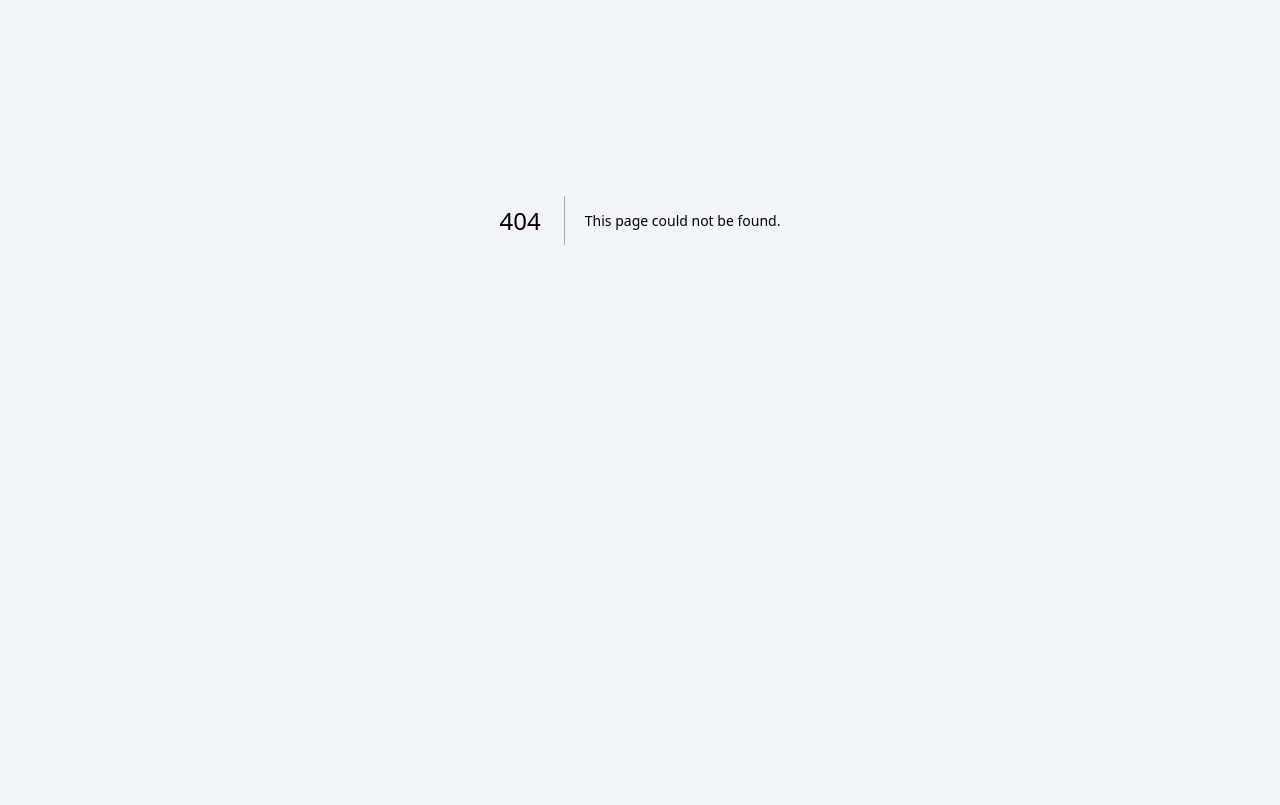
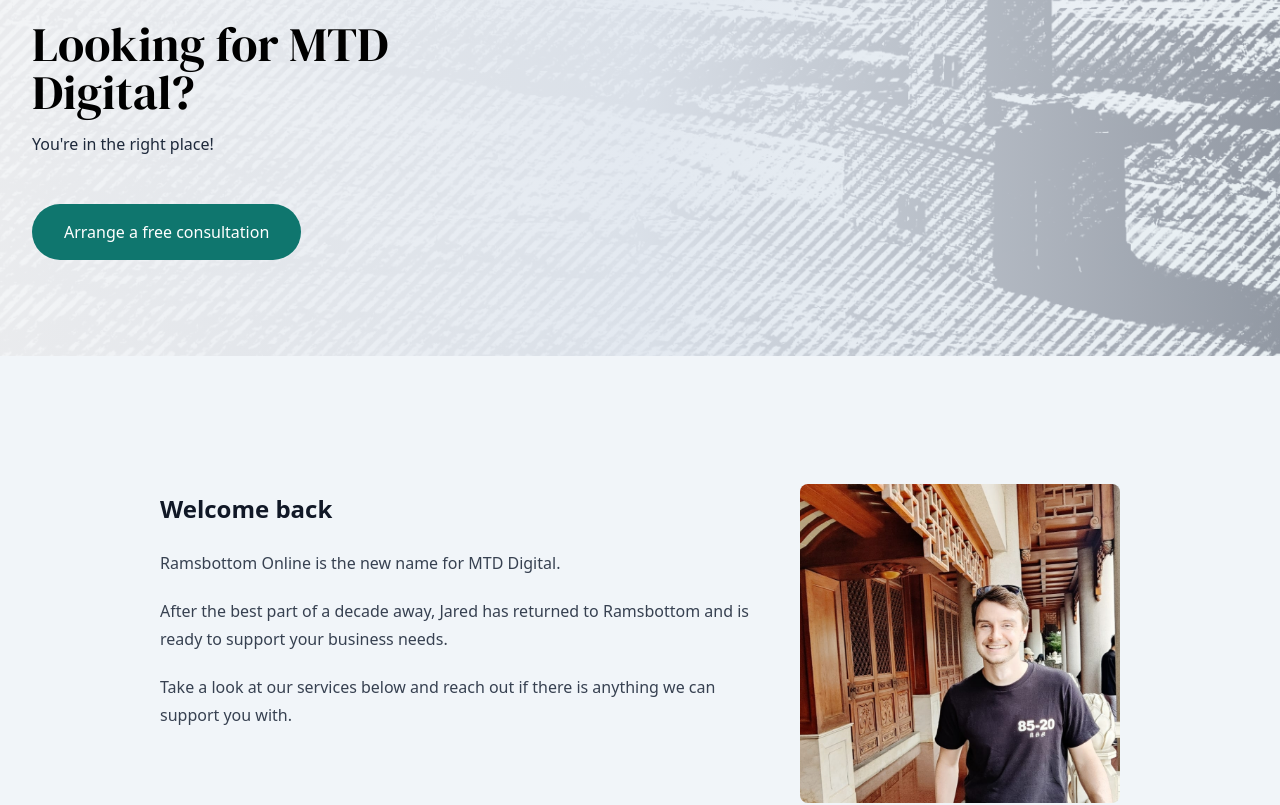
Before and after one commit to jazibobs/ramsbottomonline, a Next.js app: page /mtddigital in a window 1280 px wide. Before the commit this address had no page. Shown: the part 180-985 px from the top of the page. Before the commit the page ends 800 px from the top, so only its background shows below. Built offline with nearby package versions, Linux system fonts and the light colour scheme.

Commit message:
Add MTD Digital redirect page

```diff
--- /dev/null
+++ b/src/app/mtddigital/page.tsx
@@ -0,0 +1,35 @@
+import type { Metadata } from "next";
+import Footer from "@/components/Footer";
+import Header from "@/components/Header";
+import ServiceCta from "@/components/cta/ServiceCta";
+import Link from "next/link";
+import Image from "next/image";
+import Services from "@/components/Services";
+
+export const metadata: Metadata = {
+  title: "About our business - Ramsbottom Online",
+  description: "Web development services by Jared Rigby - a Ramsbottom based web programmer.",
+};
+
+export default function About() {
+  return (
+    <div className="ro-app overflow-x-hidden">
+      <Header
+        heading="Looking for MTD Digital?"
+        subHeading="You're in the right place!"
+      />
+      <div className="max-w-screen-lg m-auto px-8 py-16 flex flex-col lg:flex-row justify-between items-center gap-8">
+        <div className="w-full lg:w-2/3 font-sans prose">
+          <h2>Welcome back</h2>
+          <p>Ramsbottom Online is the new name for MTD Digital.</p>
+          <p>After the best part of a decade away, Jared has returned to Ramsbottom and is ready to support your business needs.</p>
+          <p>Take a look at our services below and reach out if there is anything we can support you with.</p>
+        </div>
+        <Image src="/jared.jpg" alt="Jared Rigby" width={910} height={906} className="w-full lg:w-1/3 h-auto rounded-lg object-cover mt-16"/>
+      </div>
+      <Services />
+      <ServiceCta/>
+      <Footer />
+    </div>
+  );
+}
```
